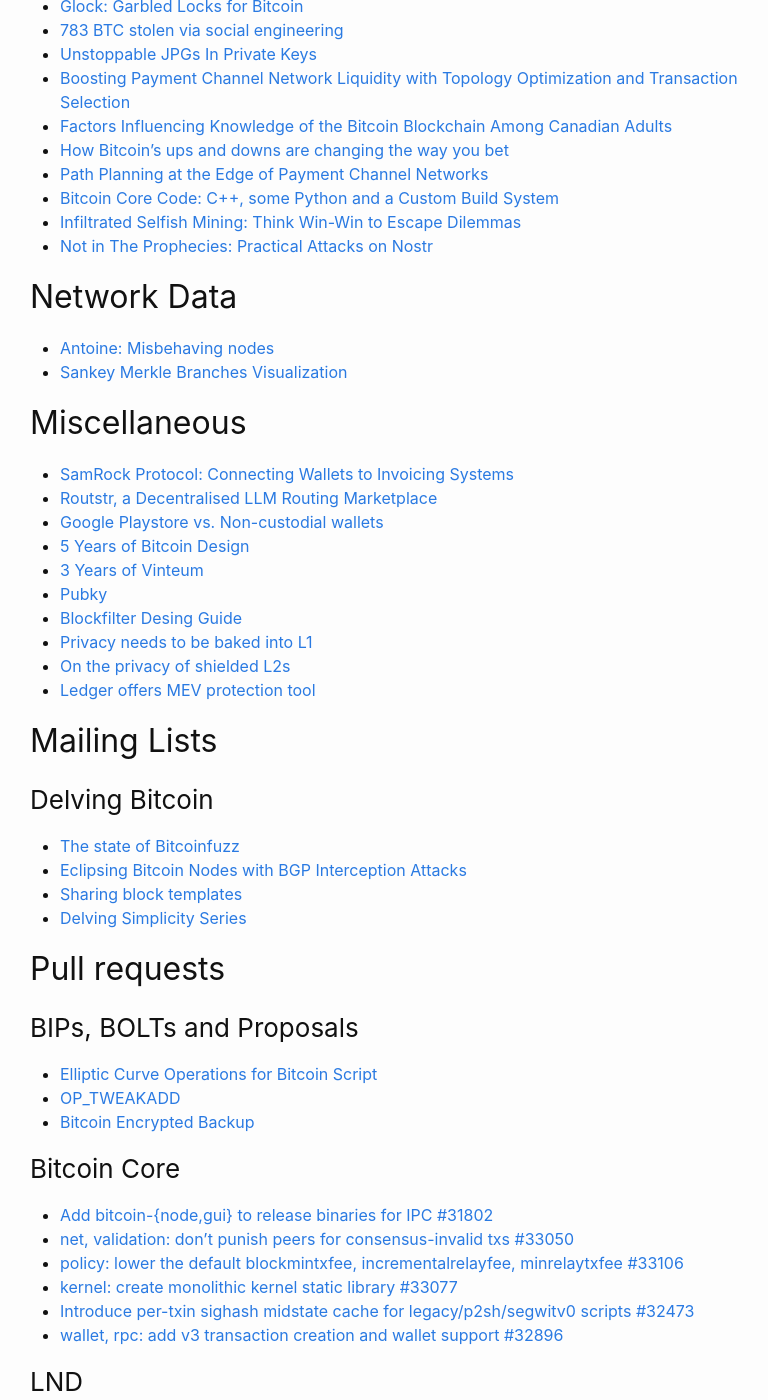
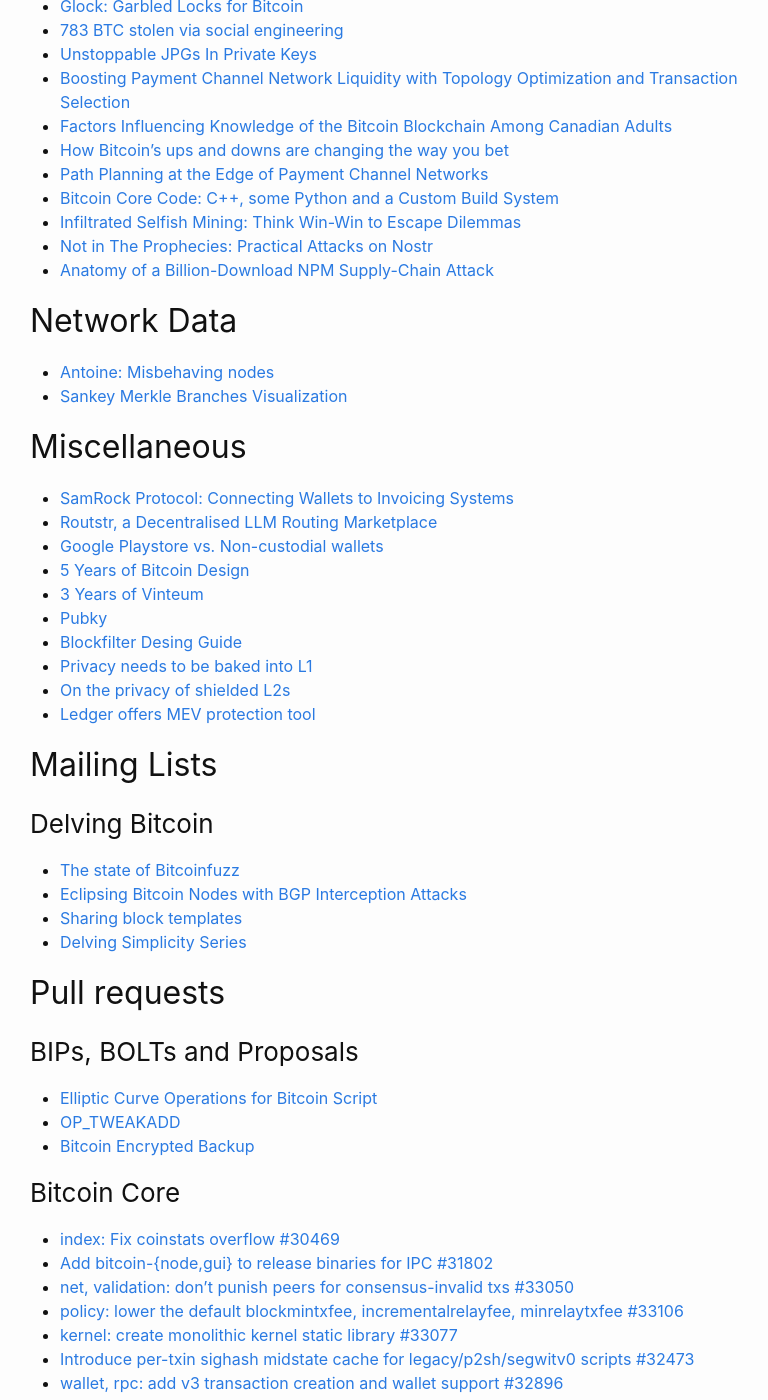
Before and after one commit to fjahr/bitdevsberlin, a Jekyll site: the page built from _posts/2025-09-10-socratic-seminar-71.md, in a window 1280 px wide and 1400 px high, scrolled down 395 px. Shown: the whole window, without its empty margins (240-1008 px from the left). Built offline with Jekyll 4.4.1, drawn with Linux system fonts in a browser that asks for light colours.

Commit message:
Add two more links to 71

```diff
--- a/_posts/2025-09-10-socratic-seminar-71.md
+++ b/_posts/2025-09-10-socratic-seminar-71.md
@@ -22,6 +22,7 @@ Thanks to [Ordimint](https://ordimint.com) for sponsoring food and drinks for th
 - [Bitcoin Core Code: C++, some Python and a Custom Build System](https://binaryigor.com/bitcoin-core-code.html)
 - [Infiltrated Selfish Mining: Think Win-Win to Escape Dilemmas](https://dl.acm.org/doi/10.1145/3708821.3736191)
 - [Not in The Prophecies: Practical Attacks on Nostr](https://eprint.iacr.org/2025/1459.pdf)
+- [Anatomy of a Billion-Download NPM Supply-Chain Attack](https://jdstaerk.substack.com/p/we-just-found-malicious-code-in-the)
 
 ## Network Data
 
@@ -60,6 +61,7 @@ Thanks to [Ordimint](https://ordimint.com) for sponsoring food and drinks for th
 
 ### Bitcoin Core
 
+- [index: Fix coinstats overflow #30469](https://github.com/bitcoin/bitcoin/pull/30469)
 - [Add bitcoin-{node,gui} to release binaries for IPC #31802](https://github.com/bitcoin/bitcoin/pull/31802)
 - [net, validation: don't punish peers for consensus-invalid txs #33050](https://github.com/bitcoin/bitcoin/pull/33050)
 - [policy: lower the default blockmintxfee, incrementalrelayfee, minrelaytxfee #33106](https://github.com/bitcoin/bitcoin/pull/33106)
```
